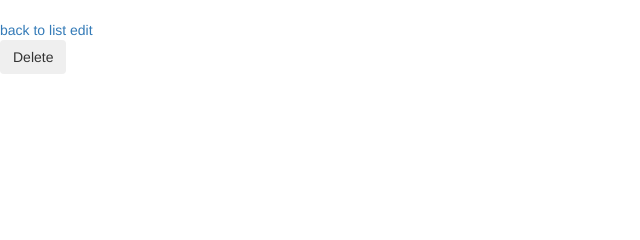
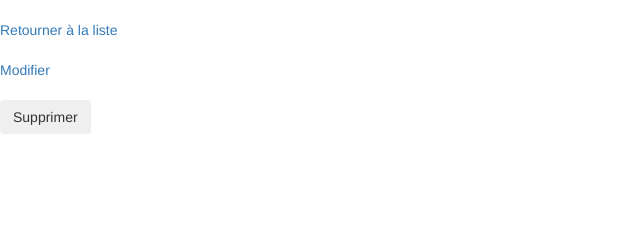
Before and after one commit to tleveke/WEBPPE, a Symfony app: template templates/rapport/show.html.twig in a window 1280 px wide. Shown: the part 255-495 px from the top of the page, without its empty margins (0-640 px from the left). Run offline with Twig, Linux system fonts and the light colour scheme; the template is opened without the code that fills it, so the values that code supplies are empty; some libraries are stand-ins or nearby versions.

Commit message:
Changement langue fr

```diff
--- a/templates/rapport/_delete_form.html.twig
+++ b/templates/rapport/_delete_form.html.twig
@@ -1,5 +1,6 @@
-<form method="post" action="{{ path('rapport_delete', {'id': rapport.id}) }}" onsubmit="return confirm('Are you sure you want to delete this item?');">
+<form method="post" action="{{ path('rapport_delete', {'id': rapport.id}) }}" onsubmit="return confirm('Êtes-vous sur de vouloir supprimer ce rapport?');">
     <input type="hidden" name="_method" value="DELETE">
     <input type="hidden" name="_token" value="{{ csrf_token('delete' ~ rapport.id) }}">
-    <button class="btn">Delete</button>
+    <br>
+    <button class="btn">Supprimer</button>
 </form>
--- a/templates/rapport/_form.html.twig
+++ b/templates/rapport/_form.html.twig
@@ -3,7 +3,7 @@
 
 {{ form_widget(form) }}
 {{ form_widget(formOffrir) }}
-<!--<a href="#div">ajouter un échantillon offert</a>-->
+<!--<a href="#div">Ajouter un échantillon offert</a>-->
 <button class="btn">{{ button_label|default('Save') }}</button>
 
 {{ form_end(formOffrir) }}
--- a/templates/rapport/index.html.twig
+++ b/templates/rapport/index.html.twig
@@ -43,8 +43,9 @@
                 <td>{{ rapport.bilan }}</td>
                 <td>{{ rapport.idmedecin.prenom }} {{ rapport.idmedecin.nom }}</td>
                 <td>
-                    <a href="{{ path('rapport_show', {'id': rapport.id}) }}">show</a>
-                    <a href="{{ path('rapport_edit', {'id': rapport.id}) }}">edit</a>
+                    <a href="{{ path('rapport_show', {'id': rapport.id}) }}">Aperçu</a>
+                    <br>
+                    <a href="{{ path('rapport_edit', {'id': rapport.id}) }}">Modifier</a>
                 </td>
             </tr>
         {% else %}
--- a/templates/rapport/new.html.twig
+++ b/templates/rapport/new.html.twig
@@ -1,11 +1,11 @@
 {% extends 'base.html.twig' %}
 
-{% block title %}New Rapport{% endblock %}
+{% block title %}Nouveau rapport{% endblock %}
 
 {% block body %}
-    <h1>Create new Rapport</h1>
+    <h1>Créer un nouveau rapport</h1>
 
     {{ include('rapport/_form.html.twig') }}
 
-    <a href="{{ path('rapport_index') }}">back to list</a>
+    <a href="{{ path('rapport_index') }}">Retourner à la liste</a>
 {% endblock %}
--- a/templates/rapport/show.html.twig
+++ b/templates/rapport/show.html.twig
@@ -34,9 +34,10 @@
         </tbody>
     </table>
 
-    <a href="{{ path('rapport_index') }}">back to list</a>
+    <a href="{{ path('rapport_index') }}">Retourner à la liste</a>
+    <br><br>
 
-    <a href="{{ path('rapport_edit', {'id': rapport.id}) }}">edit</a>
+    <a href="{{ path('rapport_edit', {'id': rapport.id}) }}">Modifier</a>
 
     {{ include('rapport/_delete_form.html.twig') }}
 {% endblock %}
```
Also changed, not shown: templates/rapport/edit.html.twig (+6 -4 lines).
